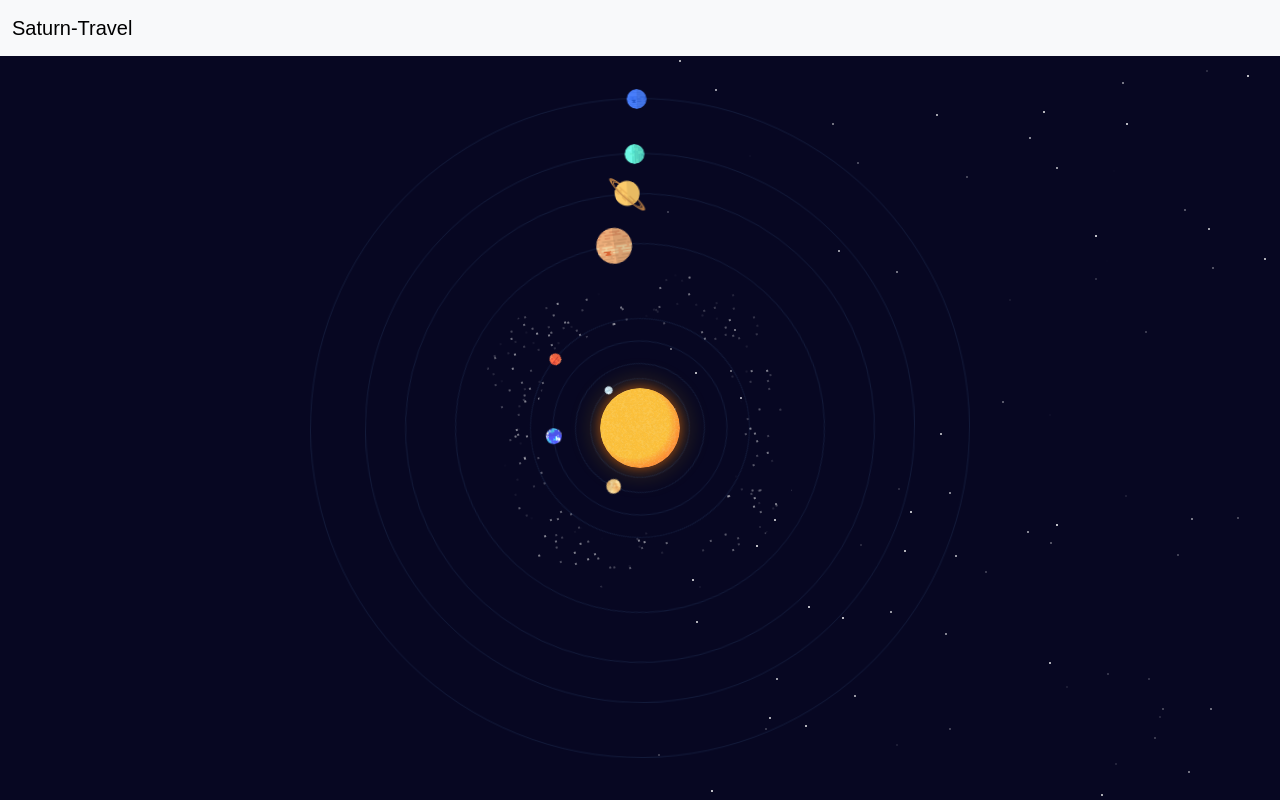
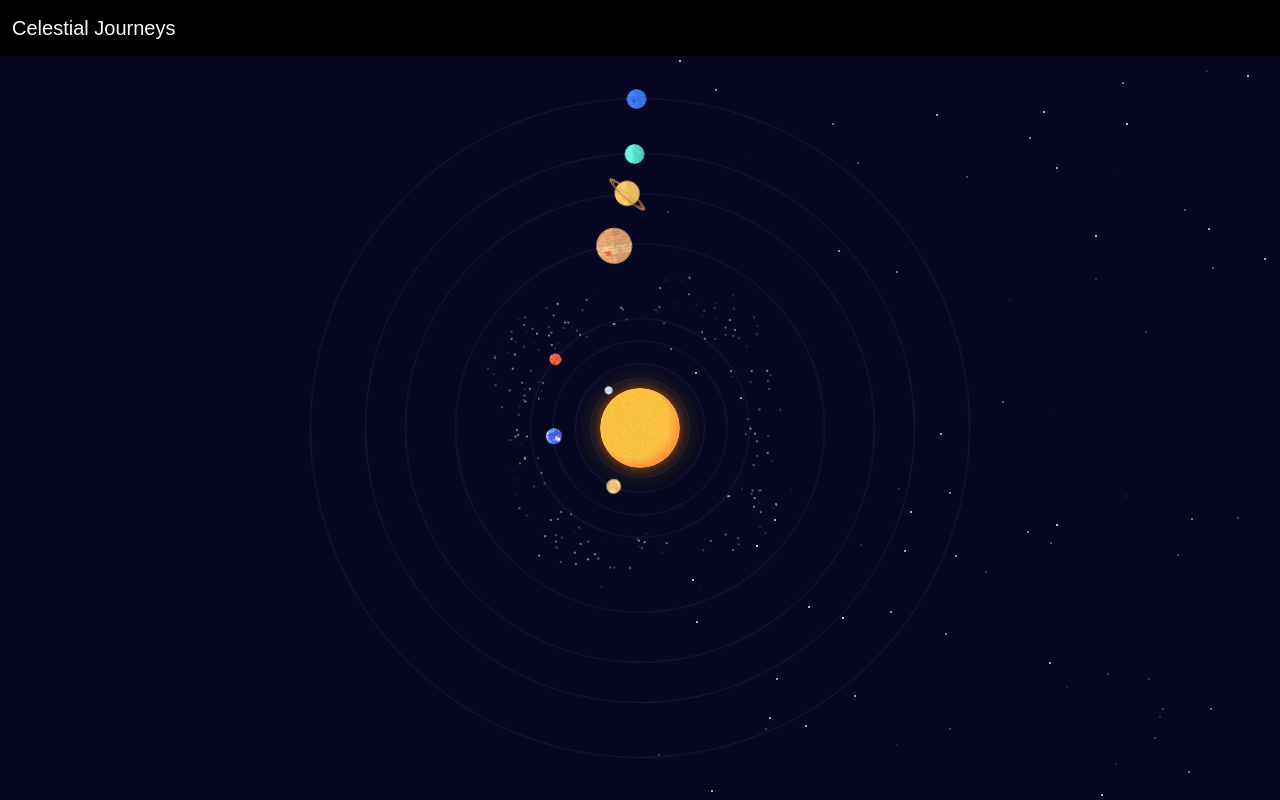
Before and after one commit to Kieran-Dunch/celestial-journeys, a React (Create React App) app: page /index in a window 1280 px wide. Built offline with nearby package versions, Linux system fonts and the light colour scheme.

Commit message:
navbar fix

```diff
--- a/public/index.html
+++ b/public/index.html
@@ -11,7 +11,7 @@
   <link rel="apple-touch-icon" href="%PUBLIC_URL%/logo192.png" />
 
   <link rel="manifest" href="%PUBLIC_URL%/manifest.json" />
-  <title>Saturn-Travel: Embark on a cosmic odyssey</title>
+  <title>Celestial Journeys: Embark on a cosmic odyssey</title>
 </head>
 
 <body>
--- a/src/App.js
+++ b/src/App.js
@@ -15,8 +15,6 @@ function App() {
           <Route path="/index" element={<PlanetIndex />} />
         </ Routes>
       </Router>
-      {/* <NavBar />
-      <Home /> */}
     </div>
   );
 }
--- a/src/components/NavBar.js
+++ b/src/components/NavBar.js
@@ -3,9 +3,9 @@ import { Link } from 'react-router-dom';
 export default function NavBar() {
   return (
     <>
-      <nav class="navbar navbar-expand-lg bg-body-tertiary">
+      <nav class="navbar navbar-expand-lg bg-black">
         <div class="container-fluid">
-          <Link to="/" class="navbar-brand" href="">Saturn-Travel</Link>
+          <Link to="/" class="navbar-brand text-light" href="">Celestial Journeys</Link>
           <div class="collapse navbar-collapse" id="navbarSupportedContent">
             <ul class="navbar-nav me-auto mb-2 mb-lg-0">
               <li class="nav-item">
--- a/src/components/PlanetIndex/DetailsInformation.js
+++ b/src/components/PlanetIndex/DetailsInformation.js
@@ -12,7 +12,7 @@ import './details-information-styles.css'
 
 const NAVBAR_HEIGHT = 70
 
-export function DetailsInformation () {
+export function DetailsInformation() {
   const containerRef = useRef(null)
 
   const { scrollYProgress, scrollY } = useScroll({
@@ -47,7 +47,7 @@ export function DetailsInformation () {
         <div className="flex items-center justify-center absolute left-0 right-0 top-0">
           <h2 className="text-4xl flex-1 p-4 text-[34px] text-[#C3EDDF]">The Saturnian Ring Odyssey</h2>
         </div>
-        <img src={saturnImg} className="w-full h-full object-cover" alt=""/>
+        <img src={saturnImg} className="w-full h-full object-cover" alt="" />
         <motion.div style={{ opacity, transform: `translateY(${translateY})` }} className={`z-10 w-[320px] right-[10%] absolute translate-y-[25%] bottom-0 rounded card-gradient p-6`}>
           <p className="font-bold text-xl">Explore the rings of Saturn on this beautiful 4-night cruise</p>
           <ul className="mt-2 text-base list-disc">
@@ -83,7 +83,7 @@ export function DetailsInformation () {
               delay: 0.3
             }}
           >
-            <img src={saturnImg4} alt=""/>
+            <img src={saturnImg4} alt="" />
           </motion.div>
           <motion.div
             initial={{ transform: 'translate(200px)', opacity: 0 }}
@@ -94,7 +94,7 @@ export function DetailsInformation () {
               delay: 0.3
             }}
           >
-            <img src={saturnImg3} alt=""/>
+            <img src={saturnImg3} alt="" />
           </motion.div>
         </div>
         <motion.div
@@ -112,7 +112,7 @@ export function DetailsInformation () {
           <div
             className="mt-24"
           >
-            <img src={saturnImg2} className="w-full" alt=""/>
+            <img src={saturnImg2} className="w-full" alt="" />
           </div>
           <motion.div
             initial={{ transform: 'translateY(-200px)', opacity: 0 }}
@@ -127,7 +127,7 @@ export function DetailsInformation () {
               className="text-white text-lg w-[580px] right-[150px] bottom-[20px] absolute"
             >
               Day 2: voyage through the stars
-              <br/>
+              <br />
               Travel through the solar system in our brilliant luxury space-liner, the SS Ringleader, a state-of-the-art spacecraft designed ideally for navigating saturn’s rings.
             </p>
           </motion.div>
@@ -143,10 +143,10 @@ export function DetailsInformation () {
               delay: 0.3
             }}
           >
-            <img src={spaceshipImg} className="mx-auto w-full" alt=""/>
+            <img src={spaceshipImg} className="mx-auto w-full" alt="" />
           </motion.div>
           <p className="mt-48 text w-3/6 mx-auto text-center text-xl">
-            Some of the main features of thee craft including a strong hull to withstand the space debris that makes up Saturn’s rings, and an engine system built with maneuverability in mind, to make it as versatile as possible.
+            Some of the main features of the craft include a strong hull to withstand the space debris that makes up Saturn’s rings, and an engine system built with maneuverability in mind, to make ring travel as versatile as possible.
           </p>
           <div className="flex justify-around mt-48">
             <motion.div
@@ -159,7 +159,7 @@ export function DetailsInformation () {
                 delay: 0.3
               }}
             >
-              <img src={mimasImg} className="w-full" alt=""/>
+              <img src={mimasImg} className="w-full" alt="" />
               <p className="mt-4">Day 3: Asteroid hopping. Need I say any more? Spend this day moving between the rings of saturn, and exploring them up close! </p>
             </motion.div>
             <motion.div
@@ -172,12 +172,12 @@ export function DetailsInformation () {
                 delay: 0.3
               }}
             >
-              <img src={saturnImg5} className="w-full" alt=""/>
+              <img src={saturnImg5} className="w-full" alt="" />
               <p className="mt-4">
                 The SS Ringleader will find ideal asteroids for you to explore, and don’t forget- The whole experience will be in a zero-gravity environment! Don your space suit and enjoy swimming in the stars!*
-                <br/>
-                <br/>
-                <span className="italic text-base">*Saturn Travel and Affiliates are not responsible for injuries sustained exterior of the star craft.</span>
+                <br />
+                <br />
+                <span className="italic text-base">*Celestial Journeys and Affiliates are not responsible for injuries sustained exterior of the star craft.</span>
               </p>
             </motion.div>
           </div>
@@ -199,7 +199,7 @@ export function DetailsInformation () {
                 <button className="rounded bg-black text-center text-white p-2 w-full font-bold text-lg">Book - $5000 CAD</button>
               </div>
             </div>
-            <img src={bookBanner} className="h-[108px] w-full object-fit-cover" alt=""/>
+            <img src={bookBanner} className="h-[108px] w-full object-fit-cover" alt="" />
           </motion.div>
         </div>
       </div>
```
